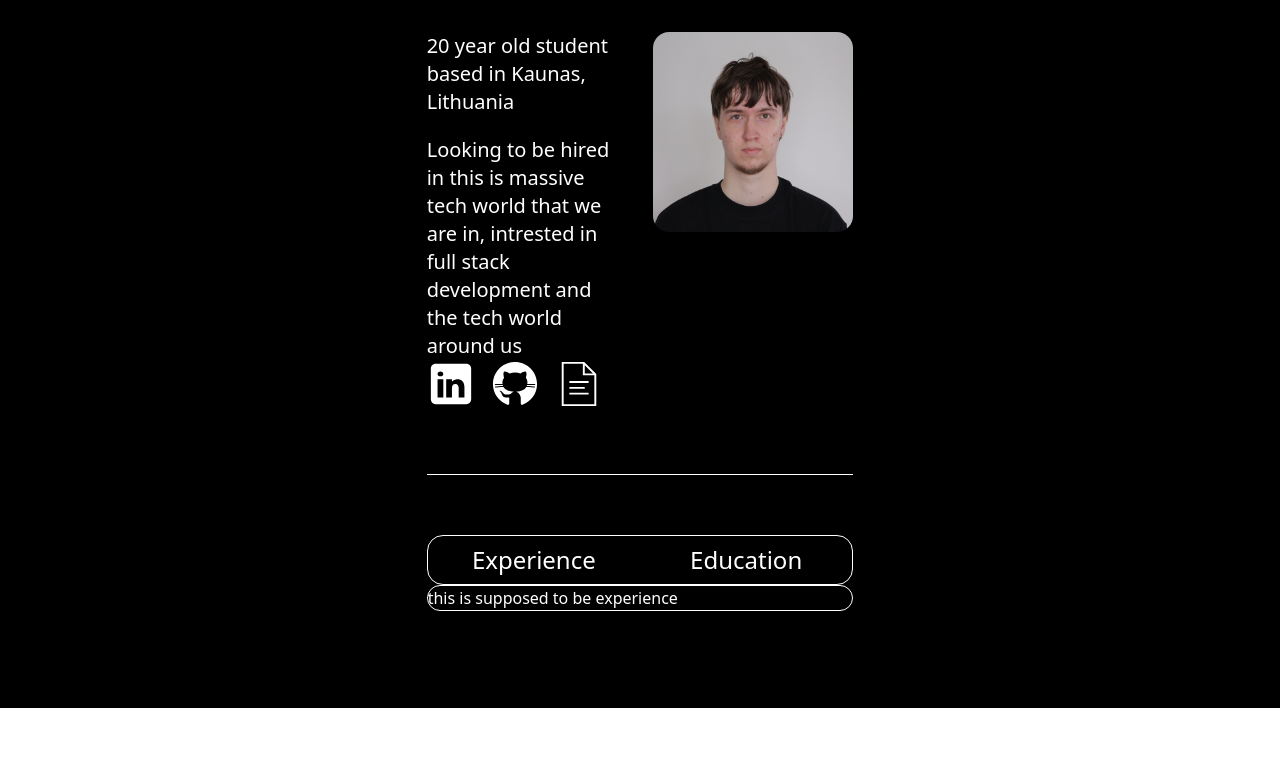
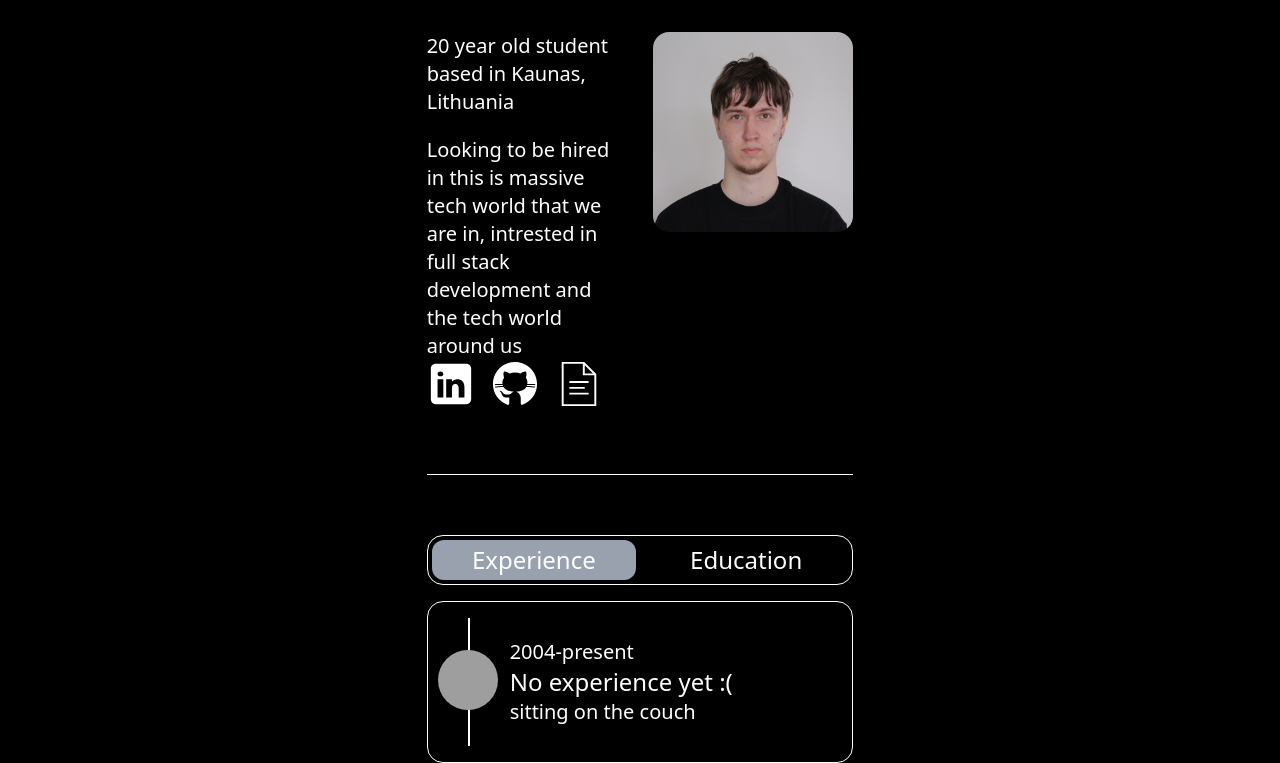
Before and after one commit to ainaraskaz/portfolio, a SvelteKit app: page / in a window 1280 px wide. Shown: the part 238-1001 px from the top of the page. Before the commit the page ends 946 px from the top, so only its background shows below. Built offline with nearby package versions, Linux system fonts and the light colour scheme; grey boxes are pictures that could not be loaded.

Commit message:
added the functionality of seeing experience and education

```diff
--- a/src/routes/+page.svelte
+++ b/src/routes/+page.svelte
@@ -96,16 +96,20 @@
 				class="inline-flex w-screen items-center justify-center rounded-2xl border-1 border-white bg-black"
 			>
 				<button
-					class="m-1 flex flex-1 items-center justify-center rounded-xl bg-black py-1 text-2xl text-white transition-normal hover:bg-gray-400"
+					class="m-1 flex flex-1 items-center justify-center rounded-xl py-1 text-2xl text-white transition-normal {condition
+						? 'bg-gray-400'
+						: 'bg-black'}"
 					role="tab"
 					type="button"
 					aria-selected="true"
-					value="Experience"
+					disabled={condition}
 					on:click={() => (condition = true)}
 					>Experience
 				</button>
 				<button
-					class="m-1 flex flex-1 items-center justify-center rounded-xl bg-black py-1 text-2xl text-white transition-normal hover:bg-gray-400"
+					class="m-1 flex flex-1 items-center justify-center rounded-xl py-1 text-2xl text-white transition-normal {!condition
+						? 'bg-gray-400'
+						: 'bg-black'}"
 					role="tab"
 					type="button"
 					aria-selected="true"
@@ -115,12 +119,36 @@
 				</button>
 			</div>
 		</div>
-		<div class="rounded-2xl border-1 text-white">
-			{#if condition}
-				<p>this is supposed to be experience</p>
-			{:else}
-				<p>this is supposed to be education</p>
-			{/if}
+		<div class="mt-4 rounded-2xl border-1 py-4 text-xl text-white">
+			<div class="mx-10 list-none">
+				{#if condition}
+					<ul class="relative inline-flex border-l-2 border-white py-5">
+						<li>
+							<img
+								src="/jobless.jpg"
+								alt="job jpg"
+								class="absolute top-8 -left-8 h-15 w-15 justify-start rounded-full"
+							/>
+							<h1 class="relative ml-10">2004-present</h1>
+							<h1 class="relative ml-10 text-2xl">No experience yet :(</h1>
+							<h1 class="relative ml-10">sitting on the couch</h1>
+						</li>
+					</ul>
+				{:else}
+					<ul class="relative inline-flex border-l-2 border-white py-5">
+						<li>
+							<img
+								src="/ktu_ikona.png"
+								alt="job jpg"
+								class="absolute top-8 -left-8 h-15 w-15 justify-start rounded-full"
+							/>
+							<h1 class="relative ml-10">2023-2027</h1>
+							<h1 class="relative ml-10 text-2xl">Kaunas University of Technology</h1>
+							<h1 class="relative ml-10">Bachelor of program sistems</h1>
+						</li>
+					</ul>
+				{/if}
+			</div>
 		</div>
 	</div>
 </div>
```
